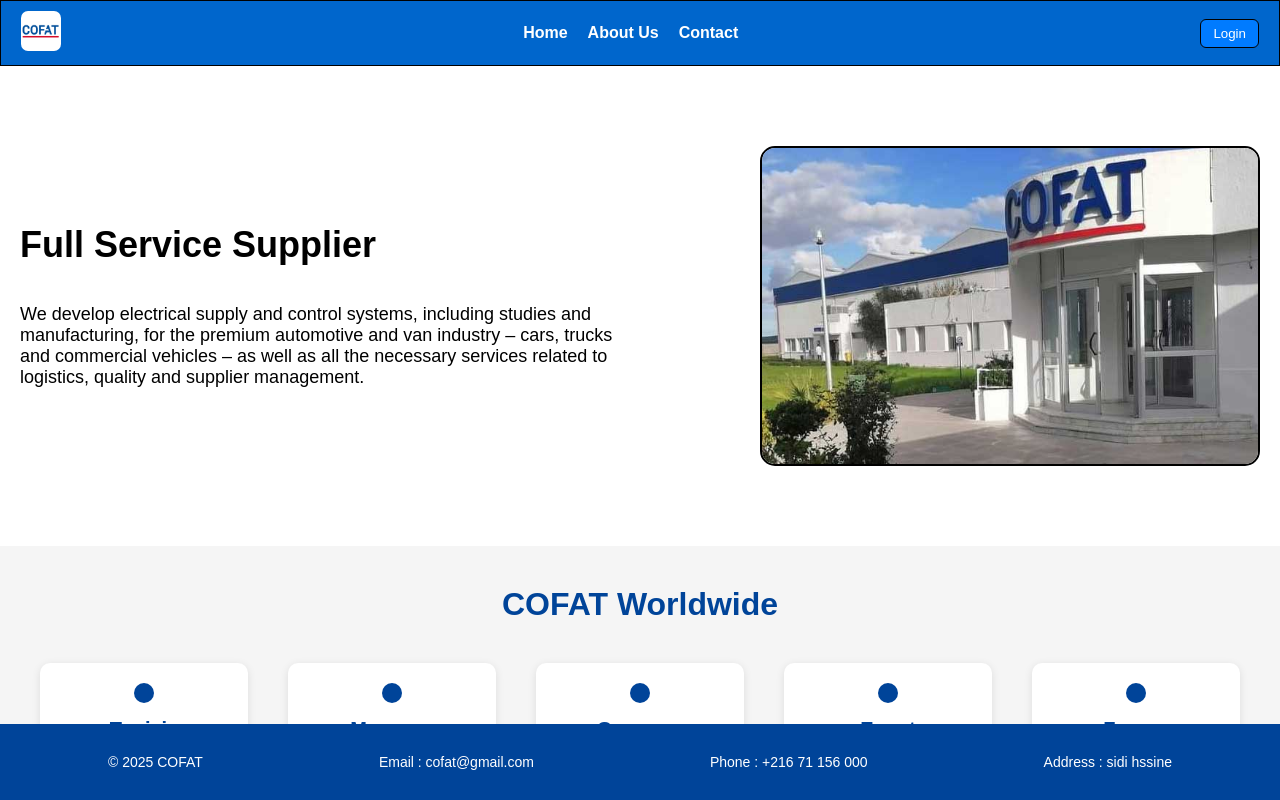
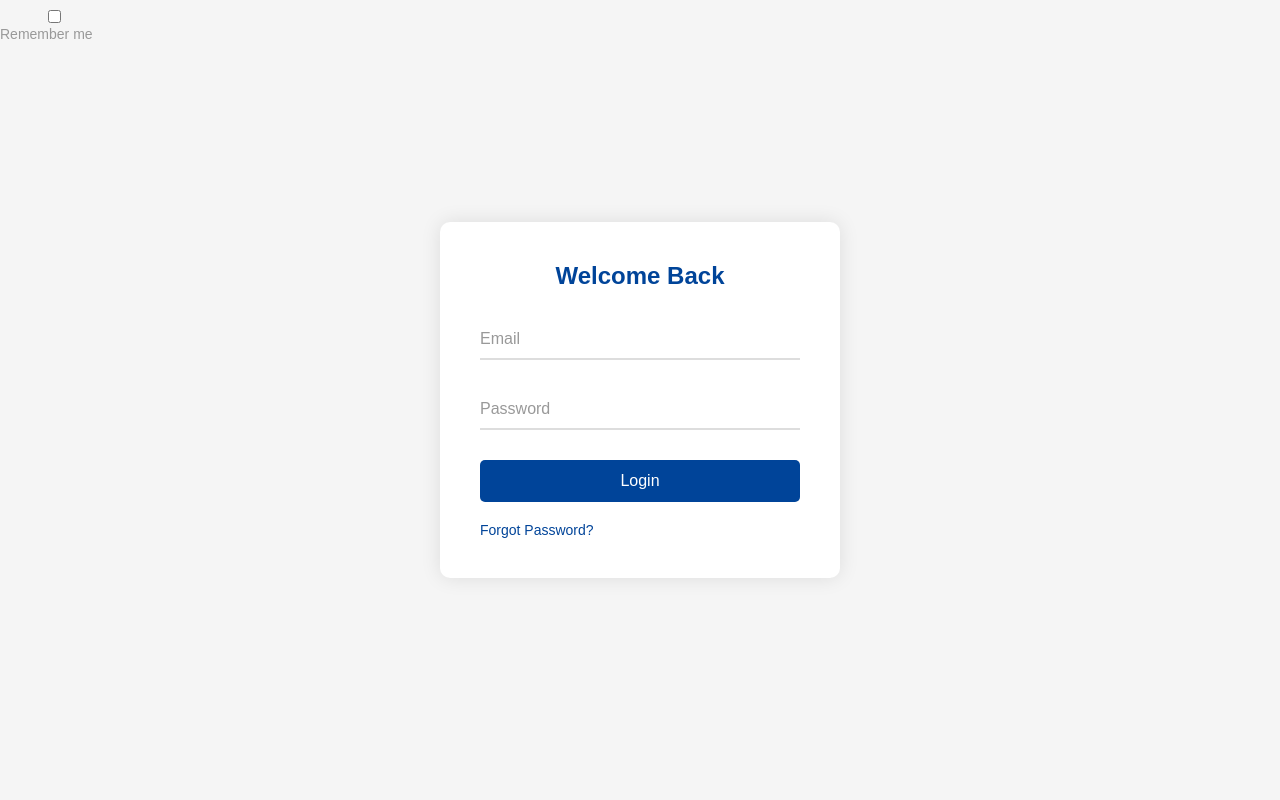
Before and after one commit to Feres-Cherif/cofat-intern-project, an Angular app in the folder cofat-playground/: page /login in a window 1280 px wide. Before the commit this address led to /. Shown: the top 800 px of the page. Built offline with nearby package versions, Linux system fonts and the light colour scheme.

Commit message:
we fixed router

```diff
--- a/cofat-playground/src/app/app.config.ts
+++ b/cofat-playground/src/app/app.config.ts
@@ -1,12 +1,14 @@
 import { ApplicationConfig, provideBrowserGlobalErrorListeners, provideZoneChangeDetection } from '@angular/core';
 import { provideRouter } from '@angular/router';
+import { routes } from './app.routes';
 
-import { routes } from './app.routes';
+
 
 export const appConfig: ApplicationConfig = {
   providers: [
+    provideRouter(routes),
     provideBrowserGlobalErrorListeners(),
     provideZoneChangeDetection({ eventCoalescing: true }),
-    provideRouter(routes)
+
   ]
 };
--- a/cofat-playground/src/app/app.html
+++ b/cofat-playground/src/app/app.html
@@ -1,3 +1 @@
-<app-navbar></app-navbar>
-<app-section></app-section>
-<app-footer></app-footer>
+<router-outlet></router-outlet>
--- a/cofat-playground/src/app/app.routes.ts
+++ b/cofat-playground/src/app/app.routes.ts
@@ -1,6 +1,20 @@
 import { Routes } from '@angular/router';
-
+import { Login } from './components/Auth/login/login';
+import { Home } from './components/Home/home/home';
 
 export const routes: Routes = [
-
+    {
+    path: '',
+    component: Home,
+    title: 'Home Page'
+  },
+    {
+    path: 'login',
+    component: Login,
+    title: 'Login Page'
+    },
+    {
+        path: '**',
+        redirectTo: ''
+    }
 ];
--- a/cofat-playground/src/app/components/Auth/login/login.css
+++ b/cofat-playground/src/app/components/Auth/login/login.css
@@ -1,4 +1,3 @@
-\Documents\GitHub\cofat-intern-project\cofat-playground\src\app\components\login\login.component.css
 .login-container {
     height: 100vh;
     display: flex;
--- /dev/null
+++ b/cofat-playground/src/app/components/Home/home/home.html
@@ -0,0 +1,3 @@
+<app-navbar></app-navbar>
+<app-section></app-section>
+<app-footer></app-footer>
--- /dev/null
+++ b/cofat-playground/src/app/components/Home/home/home.ts
@@ -0,0 +1,14 @@
+import { Component } from '@angular/core';
+import { Navbar } from '../navbar/navbar';
+import { Section } from '../section/section';
+import { Footer } from '../footer/footer';
+
+@Component({
+  selector: 'app-home',
+  imports: [Navbar,Section,Footer],
+  templateUrl: './home.html',
+  styleUrl: './home.css'
+})
+export class Home {
+
+}
--- a/cofat-playground/src/app/components/Home/navbar/navbar.html
+++ b/cofat-playground/src/app/components/Home/navbar/navbar.html
@@ -5,5 +5,5 @@
         <a href="">About Us</a>
         <a href="">Contact</a>
     </div>
-    <button>Login</button>
+    <button routerLink="login">Login</button>
 </div>
--- a/cofat-playground/src/app/components/Home/navbar/navbar.ts
+++ b/cofat-playground/src/app/components/Home/navbar/navbar.ts
@@ -1,8 +1,9 @@
 import { Component } from '@angular/core';
+import { RouterLink  } from '@angular/router';
 
 @Component({
   selector: 'app-navbar',
-  imports: [],
+  imports: [RouterLink],
   templateUrl: './navbar.html',
   styleUrl: './navbar.css'
 })
```
Also changed, not shown: cofat-playground/src/app/app.ts (+3 -4 lines), cofat-playground/src/app/components/Home/home/home.css (added).
